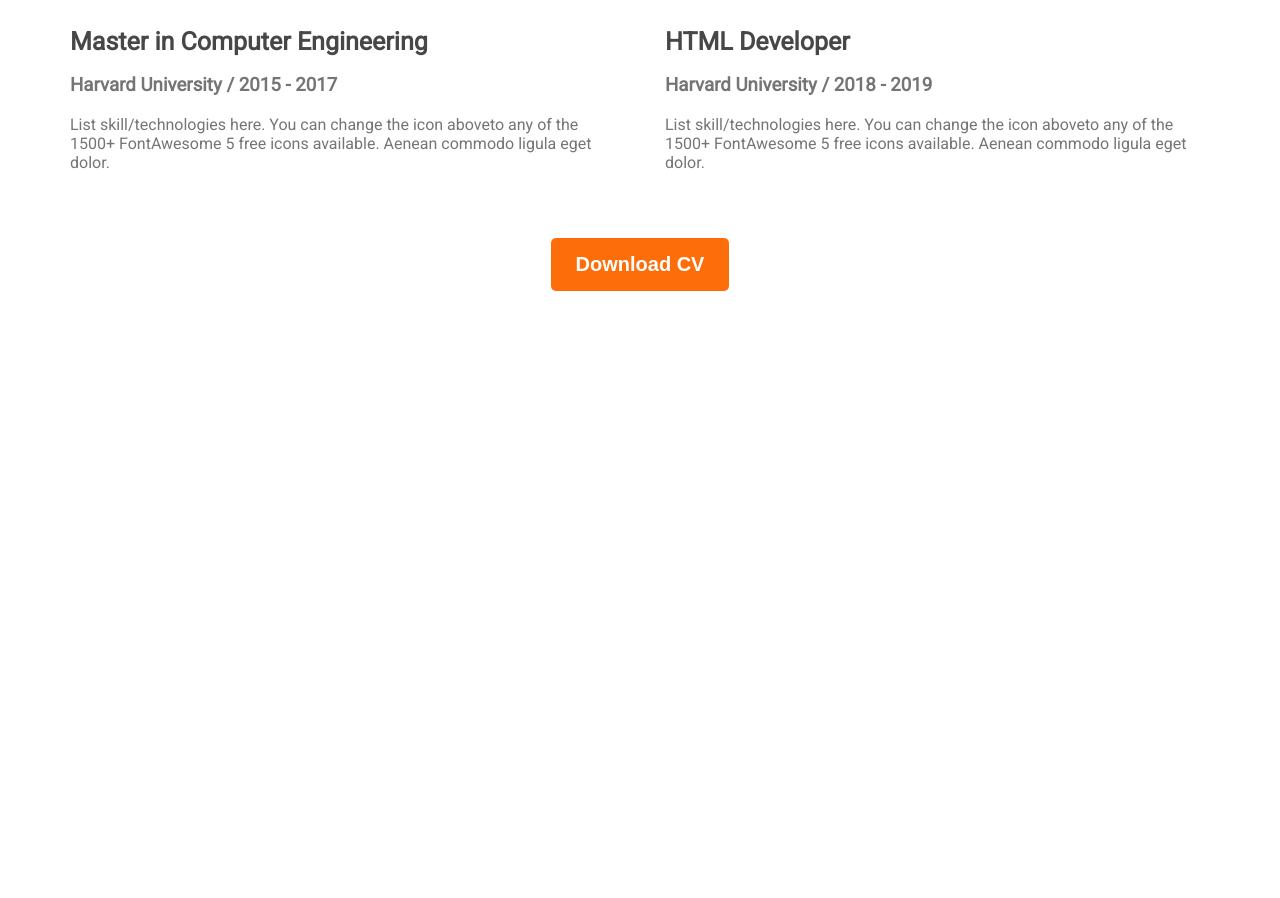
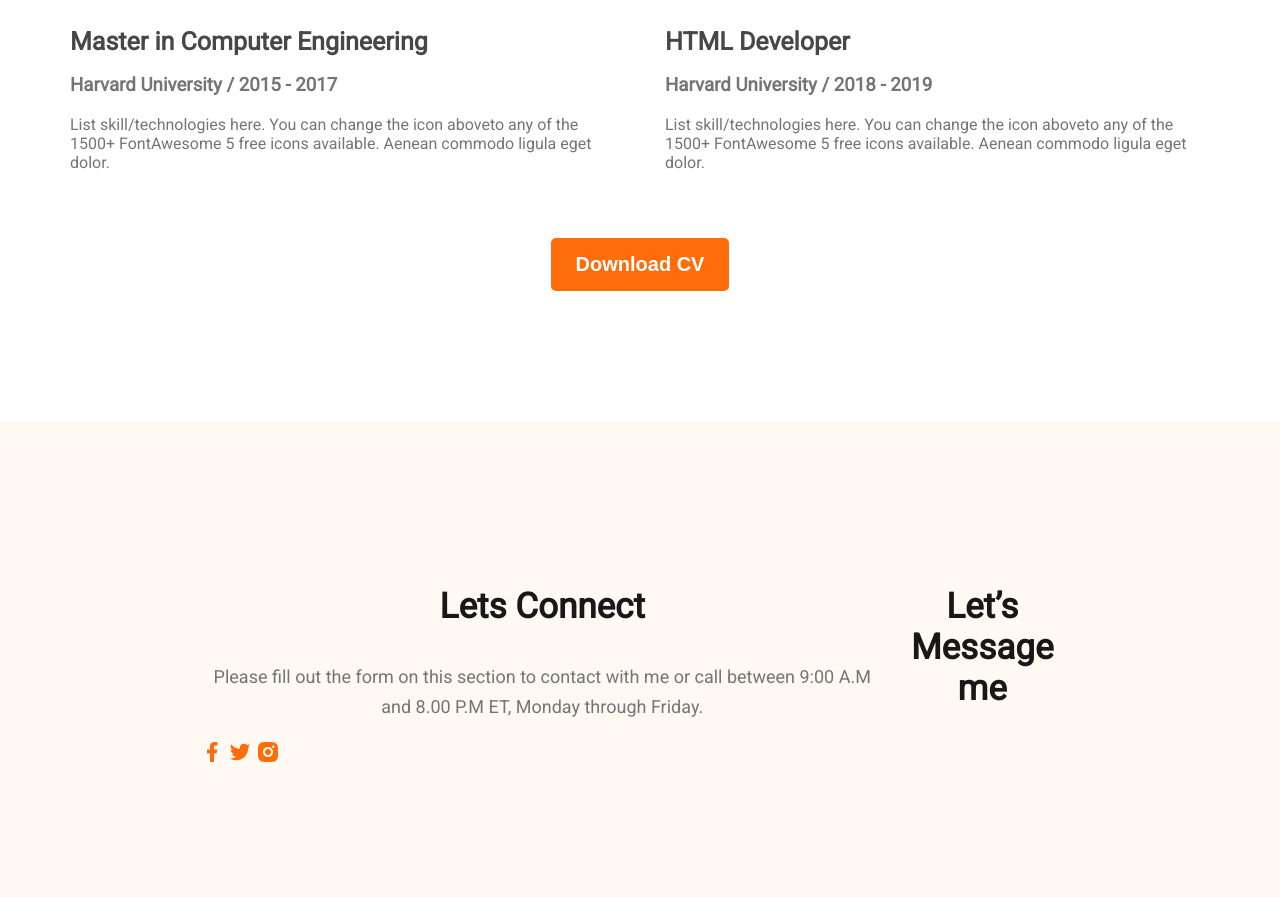
Before and after one commit to sagazirobiul/developer-portfolio, a plain HTML site: page index.html in a window 1280 px wide. Shown: the part 2838-3736 px from the top of the page. Before the commit the page ends 3129 px from the top, so only its background shows below. Drawn offline with Linux system fonts and the light colour scheme.

Commit message:
created basic footer

```diff
--- a/index.html
+++ b/index.html
@@ -158,6 +158,21 @@
             </div>
         </section>
     </main>
+    <footer>
+        <div class="footer-column">
+            <h3 class="section-title">Lets Connect</h3>
+            <p class="section-description">Please fill out the form on this section to contact with me or call between
+                9:00 A.M and 8.00 P.M ET, Monday through Friday.</p>
+            <div class="social-links">
+                <a href=""><img src="images/icons/facebook.png" alt=""></a>
+                <a href=""><img src="images/icons/twitter.png" alt=""></a>
+                <a href=""><img src="images/icons/insta.png" alt=""></a>
+            </div>
+        </div>
+        <div class="footer-column">
+            <h3 class="section-title">Let’s Message me</h3>
+        </div>
+    </footer>
 </body>
 
 </html>
--- a/styles/style.css
+++ b/styles/style.css
@@ -107,12 +107,13 @@ nav li a {
 }
 
 /* main related styles */
-main {
+main{
     max-width: 1140px;
     margin: 0 auto;
 }
 
-main section {
+main section,
+footer {
     margin-top: 130px;
 }
 
@@ -175,7 +176,7 @@ main section {
 }
 
 .resume-item-title {
-    color:#474747;
+    color: #474747;
     font-size: 25px;
     font-weight: 700;
     margin-top: 0;
@@ -187,11 +188,18 @@ main section {
     color: #757575;
 }
 
-.resume-container hr{
+.resume-container hr {
     margin: 40px 0 30px;
 }
 
-.download-cv{
+.download-cv {
     text-align: center;
     margin-top: 50px;
 }
+
+/* footer styles */
+footer{
+    display: flex;
+    background-color: #FFF8F3;
+    padding: 130px 200px;
+}
```
